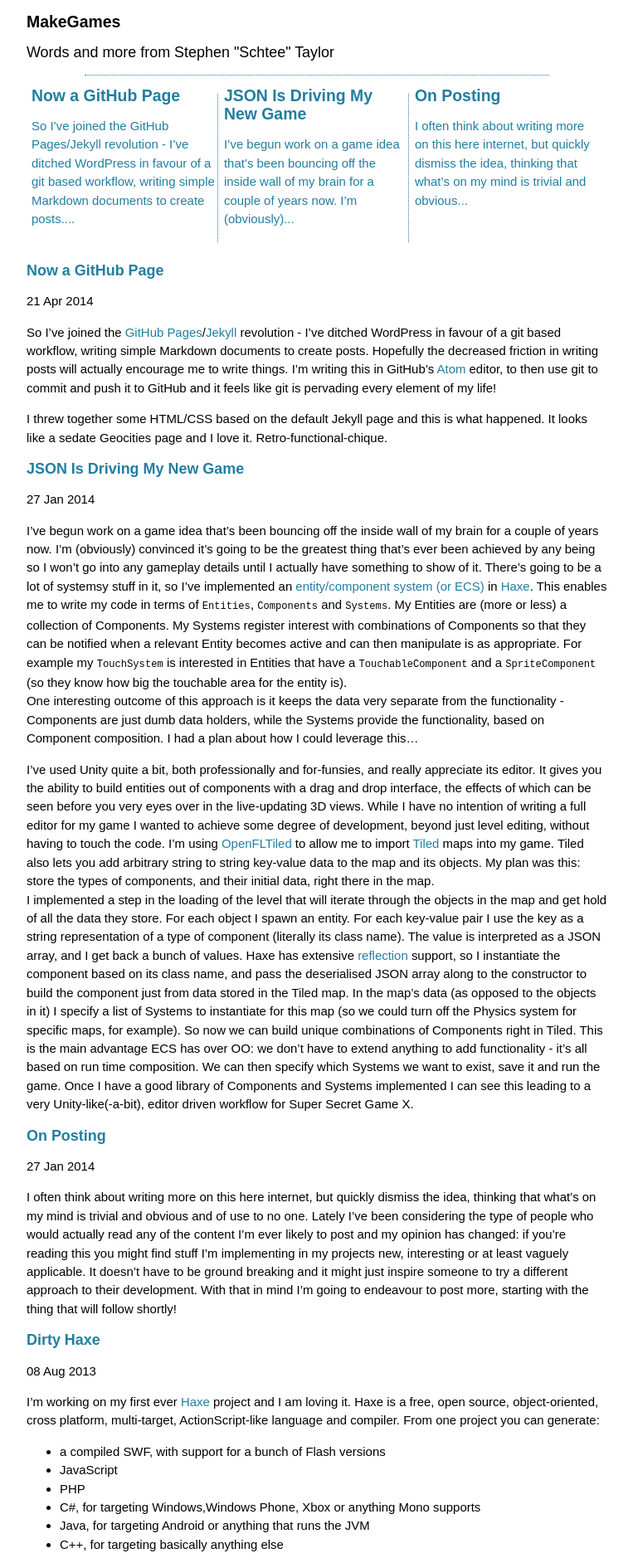
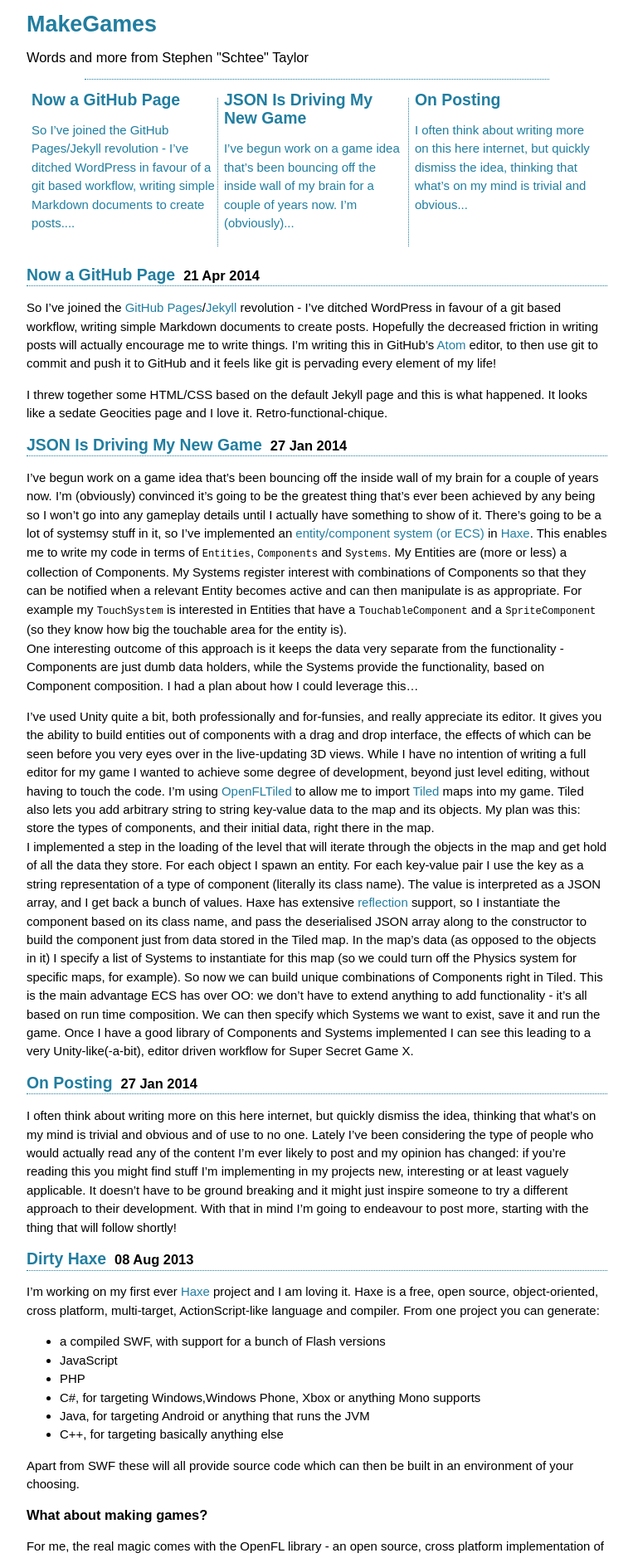
Before and after one commit to Schtee/schtee.github.io, a Jekyll site: the page built from index.html, in a window 1280 px wide. Shown: the top 1878 px of the page at 83% size, without its empty margins (258-1021 px from the left). Built offline with Jekyll 4.4.1, drawn with Linux system fonts in a browser that asks for light colours; the list of posts is cut into pages by our own code.

Commit message:
* Made title link back to index page * Various style tweaks

```diff
--- a/_layouts/default.html
+++ b/_layouts/default.html
@@ -18,7 +18,7 @@
 		<div class="site">
 			<div class="header">
 				<div class="logo">
-					<h1>{{ site.name }}</h1>
+					<a href="/"><h1>{{ site.name }}</h1></a>
 					<h2>{{ site.description }}</h2>
 				</div>
 			</div>
--- a/css/main.scss
+++ b/css/main.scss
@@ -27,7 +27,7 @@ h1
 
 h2
 {
-   font-size:1.2em;
+   font-size:1.1em;
 }
 
 a:link, a:visited, a:hover
@@ -50,17 +50,11 @@ a:hover
    color:#51c2ec;
 }
 
-/*****************************************************************************/
-/*
-/* Site
-/*
-/*****************************************************************************/
-
 .site
 {
 font-size:115%;
 text-align:left;
-width:700px;
+max-width:700px;
 margin:1em auto 2em;
 line-height:1.5em;
 }
@@ -68,6 +62,11 @@ line-height:1.5em;
 .header
 {
    width:100%;
+}
+
+.logo h1
+{
+   font-size:1.8em;
 }
 
 .logo h2
@@ -90,6 +89,7 @@ line-height:1.5em;
    float:left;
    width:100%;
    height:15em;
+   overflow:hidden;
 }
 
 .feature1, .feature2, .feature3
@@ -121,3 +121,19 @@ line-height:1.5em;
 {
    clear:both;
 }
+
+.post_title
+{
+   border-bottom:1px dotted $dividercolor;
+}
+
+.post_title h1, .post_title h2
+{
+   display:inline;
+   margin-right:0.3em;
+}
+
+.pagination
+{
+   text-align:center;
+}
--- a/index.html
+++ b/index.html
@@ -5,7 +5,7 @@ title: MakeGames
 
 <div class="features">
    {% for post in site.posts limit:site.featured_article_count %}
-   <a href="#{{post.title}}">
+   <a href="#{{post.id}}">
       <div class="feature{{ forloop.index }}">
          <h1>{{ post.title }}</h1>
          <p>{{ post.excerpt | strip_html | truncatewords:25 }}</p>
@@ -17,9 +17,11 @@ title: MakeGames
 <div class="content">
    <div class="post">
       {% for post in paginator.posts %}
-         <a name="{{ post.title }}"></a>
-         <h2><a href="{{ post.url }}">{{ post.title }}</a></h2>
-         <p class="meta">{{ post.date | date_to_string }}</p>
+         <a name="{{ post.id }}"></a>
+         <div class="post_title">
+            <h1><a href="{{ post.url }}">{{ post.title }}</a></h1>
+            <h2>{{ post.date | date_to_string }}</h2>
+         </div>
          <div class="post">
             {{ post.content }}
          </div>
```
Lines whose indentation alone changed are shown as unchanged.
